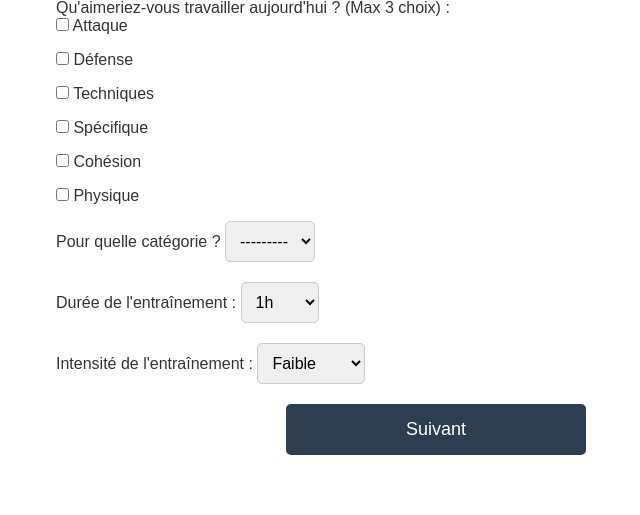
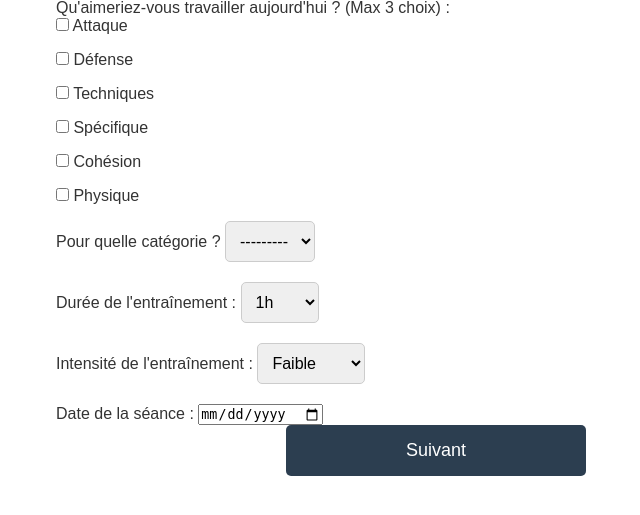
Before and after one commit to savvyh/handball_app, a Django app: page /training/ in a window 1280 px wide. Shown: the part 130-645 px from the top of the page, without its empty margins (204-844 px from the left). Run offline with Django 5.2, Linux system fonts and the light colour scheme; the visitor is signed in with stand-in values (Sample User, id 1); data that the repository does not hold is empty.

Commit message:
Update the possibility to add a date

```diff
--- a/handball_app/main/forms.py
+++ b/handball_app/main/forms.py
@@ -61,3 +61,4 @@ class TrainingQuestionForm(forms.Form):
     category = forms.ModelChoiceField(queryset=Category.objects.all(), label="Pour quelle catégorie ?")
     duration = forms.ChoiceField(choices=[('1h', '1h'), ('1h30', '1h30'), ('2h', '2h')], label="Durée de l'entraînement")
     intensity = forms.ChoiceField(choices=[('faible', 'Faible'), ('moyenne', 'Moyenne'), ('élevée', 'Élevée')], label="Intensité de l'entraînement")
+    date = forms.DateField(widget=forms.DateInput(attrs={'type': 'date'}), label="Date de la séance")
--- a/handball_app/main/models.py
+++ b/handball_app/main/models.py
@@ -85,6 +85,7 @@ class TrainingSession(models.Model):
     duration = models.CharField(max_length=10, choices=[('1h', '1h'), ('1h30', '1h30'), ('2h', '2h')], default='1h30')
     intensity = models.CharField(max_length=10, choices=[('faible', 'Faible'), ('moyenne', 'Moyenne'), ('élevée', 'Élevée')], default='moyenne')
     user = models.ForeignKey(User, on_delete=models.CASCADE)
+    date = models.DateField(default=timezone.now)
     created_at = models.DateTimeField(default=timezone.now)
 
     def __str__(self):
--- a/handball_app/main/templates/main/training.html
+++ b/handball_app/main/templates/main/training.html
@@ -25,6 +25,7 @@
                     <ul class="dropdown-content">
                         <li><a href="{% url 'settings' %}">Paramètres</a></li>
                         <li><a href="{% url 'club' %}">Espace Club</a></li>
+                        <li><a href="{% url 'favorite_list' %}">Mes Favoris</a></li>
                         <li><a href="{% url 'logout' %}">Déconnexion</a></li>
                     </ul>
                 </li>
--- a/handball_app/main/templates/main/training_finalize.html
+++ b/handball_app/main/templates/main/training_finalize.html
@@ -42,6 +42,7 @@
             <input type="hidden" name="category" value="{{ category }}">
             <input type="hidden" name="duration" value="{{ duration }}">
             <input type="hidden" name="intensity" value="{{ intensity }}">
+            <input type="hidden" name="date" value="{{ date }}">
             <input type="hidden" name="title" value="Séance personnalisée">
             <div class="session-structure">
                 <h3>1. Mot de bienvenue, retour sur le match, présentation de la séance.</h3>
--- a/handball_app/main/templates/main/training_intermediate.html
+++ b/handball_app/main/templates/main/training_intermediate.html
@@ -42,6 +42,7 @@
             <input type="hidden" name="category" value="{{ category.id }}">
             <input type="hidden" name="duration" value="{{ duration }}">
             <input type="hidden" name="intensity" value="{{ intensity }}">
+            <input type="hidden" name="date" value="{{ date }}">
             <div class="suggestions">
                 {% for video in suggestions %}
                     <div class="suggestion-item">
--- a/handball_app/main/views.py
+++ b/handball_app/main/views.py
@@ -1,3 +1,4 @@
+import datetime, locale
 from django.http import Http404
 from django.shortcuts import get_object_or_404, render, redirect
 from django.contrib.auth.decorators import login_required, user_passes_test
@@ -7,6 +8,8 @@ from .forms import ProfileCreationForm, TrainingQuestionForm
 from django.views.generic.edit import CreateView
 from django.views.generic.list import ListView
 from django import template
+from django.utils import timezone
+
 
 register = template.Library()
 
@@ -27,8 +30,16 @@ def personal_space(request, profile_id):
         profile = Profile.objects.get(id=profile_id, user=request.user)
     except Profile.DoesNotExist:
         raise Http404("Profile does not exist")
-    sessions = TrainingSession.objects.filter(user=request.user)
-    return render(request, 'main/personal_space.html', {'profile': profile, 'sessions': sessions})
+
+    today = timezone.now().date()
+    past_sessions = TrainingSession.objects.filter(user=request.user, date__lt=today)
+    upcoming_sessions = TrainingSession.objects.filter(user=request.user, date__gte=today)
+
+    return render(request, 'main/personal_space.html', {
+        'profile': profile,
+        'past_sessions': past_sessions,
+        'upcoming_sessions': upcoming_sessions
+    })
 
 def club(request):
     return render(request, 'main/club.html')
@@ -67,6 +78,7 @@ def training(request):
             category = form.cleaned_data['category']
             duration = form.cleaned_data['duration']
             intensity = form.cleaned_data['intensity']
+            date = form.cleaned_data['date']
 
             suggestions = get_suggestions(themes, category)
 
@@ -74,7 +86,8 @@ def training(request):
                 'suggestions': suggestions,
                 'duration': duration,
                 'intensity': intensity,
-                'category': category
+                'category': category,
+                'date': date  # Pass the date here
             })
     else:
         form = TrainingQuestionForm()
@@ -87,11 +100,14 @@ def training_intermediate(request):
         category = request.POST.get('category')
         duration = request.POST.get('duration')
         intensity = request.POST.get('intensity')
+        date = request.POST.get('date')
+
         return render(request, 'main/training_finalize.html', {
             'selected_exercises': selected_exercises,
             'category': category,
             'duration': duration,
-            'intensity': intensity
+            'intensity': intensity,
+            'date': date  # Pass the date here
         })
 
 @login_required
@@ -128,17 +144,27 @@ def save_training_session(request):
         category_id = request.POST.get('category')
         duration = request.POST.get('duration')
         intensity = request.POST.get('intensity')
+        date_str = request.POST.get('date')  # Récupérer la date de la séance
         selected_videos = request.POST.getlist('videos')
 
         if not category_id:
             return render(request, 'main/error.html', {'message': 'Catégorie non spécifiée.'})
 
         try:
-            category = Category.objects.get(id=category_id)
+            category = Category.objects.get(id=int(category_id))
         except Category.DoesNotExist:
             return render(request, 'main/error.html', {'message': 'Catégorie non valide.'})
 
-        # Vérifier si l'utilisateur a un profil, sinon en créer un
+        try:
+            # Configurer le locale en français
+            locale.setlocale(locale.LC_TIME, 'fr_FR.UTF-8')
+            # Convertir la date en objet datetime
+            date_obj = datetime.datetime.strptime(date_str, "%d %B %Y")
+            # Formater la date dans le format attendu
+            formatted_date = date_obj.strftime("%Y-%m-%d")
+        except ValueError:
+            return render(request, 'main/error.html', {'message': 'Format de date invalide.'})
+
         profile, created = Profile.objects.get_or_create(user=request.user, defaults={'name': request.user.username})
 
         training_session = TrainingSession.objects.create(
@@ -146,7 +172,8 @@ def save_training_session(request):
             category=category,
             duration=duration,
             intensity=intensity,
-            user=request.user
+            user=request.user,
+            date=formatted_date  # Enregistrer la date formatée de la séance
         )
 
         for video_id in selected_videos:
@@ -154,6 +181,7 @@ def save_training_session(request):
             TrainingExercise.objects.create(training_session=training_session, multimedia=multimedia)
 
         return redirect('personal_space', profile_id=profile.id)
+
 
 @login_required
 def create_profile(request):
```
Also changed, not shown: handball_app/main/templates/main/personal_space.html (+28 -1 lines).
